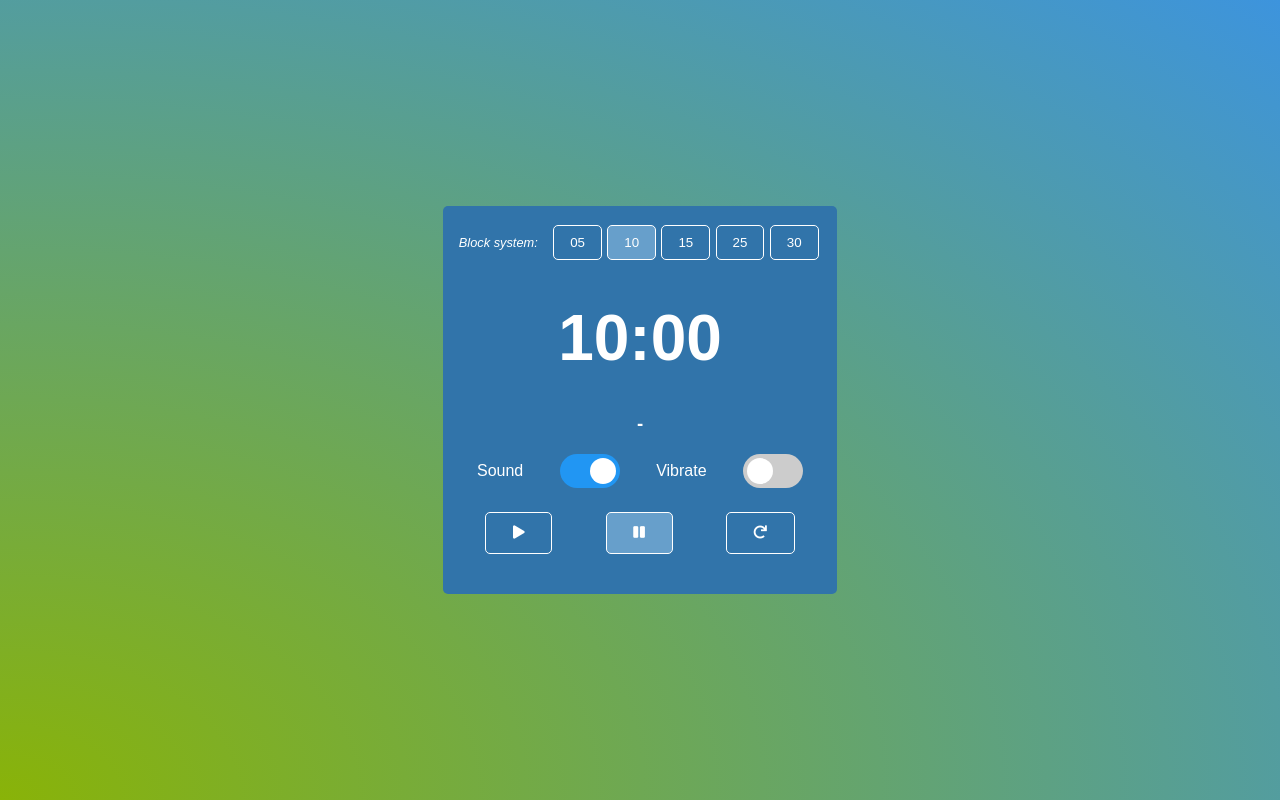
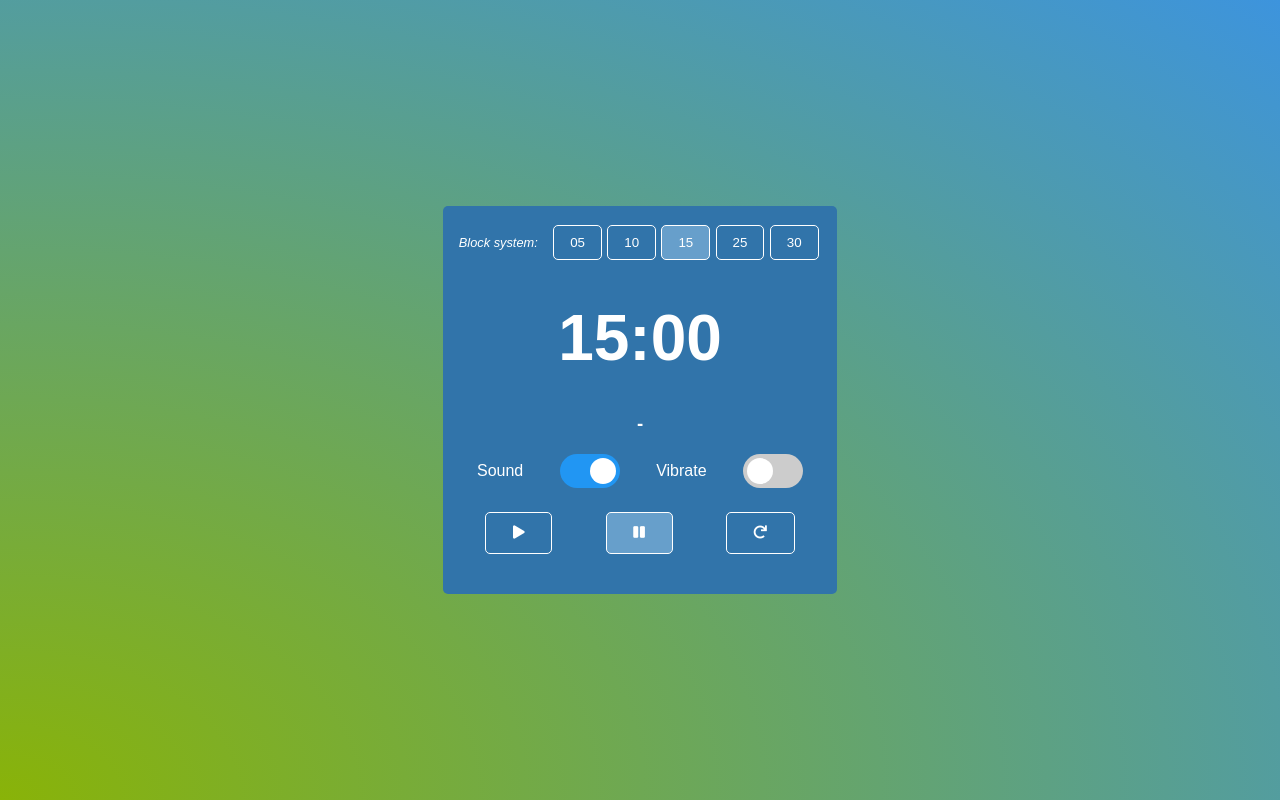
Before and after one commit to socarlosb/c-timer, a Svelte app: page / in a window 1280 px wide. Built offline with nearby package versions, Linux system fonts and the light colour scheme; a web font is replaced by a local one.

Commit message:
made 15min as default

```diff
--- a/src/App.svelte
+++ b/src/App.svelte
@@ -1,12 +1,12 @@
 <script>
   import Switch from "./Switch.svelte";
-  let timerDisplay = "10:00";
+  let timerDisplay = "15:00";
   let timerLeftDisplay = "-";
   let isPause = true;
-  let initialTime = 10 * 60;
+  let initialTime = 15 * 60;
   let countdown;
   let secondsLeft = 0;
-  let timeBlock = 10;
+  let timeBlock = 15;
   const audio = new Audio("./sound/this-guitar.mp3");
   const vibrate =
     navigator.vibrate ||
```
